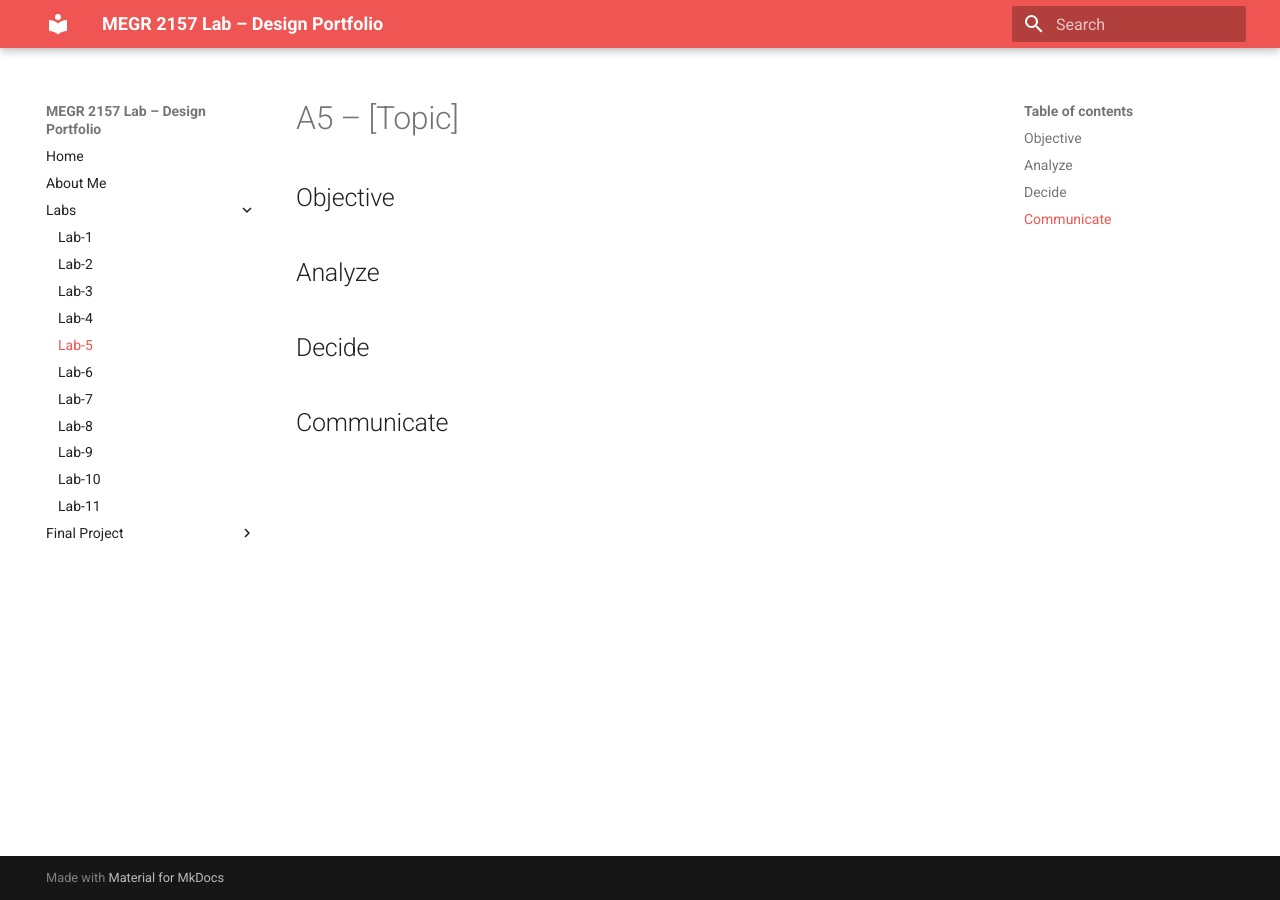
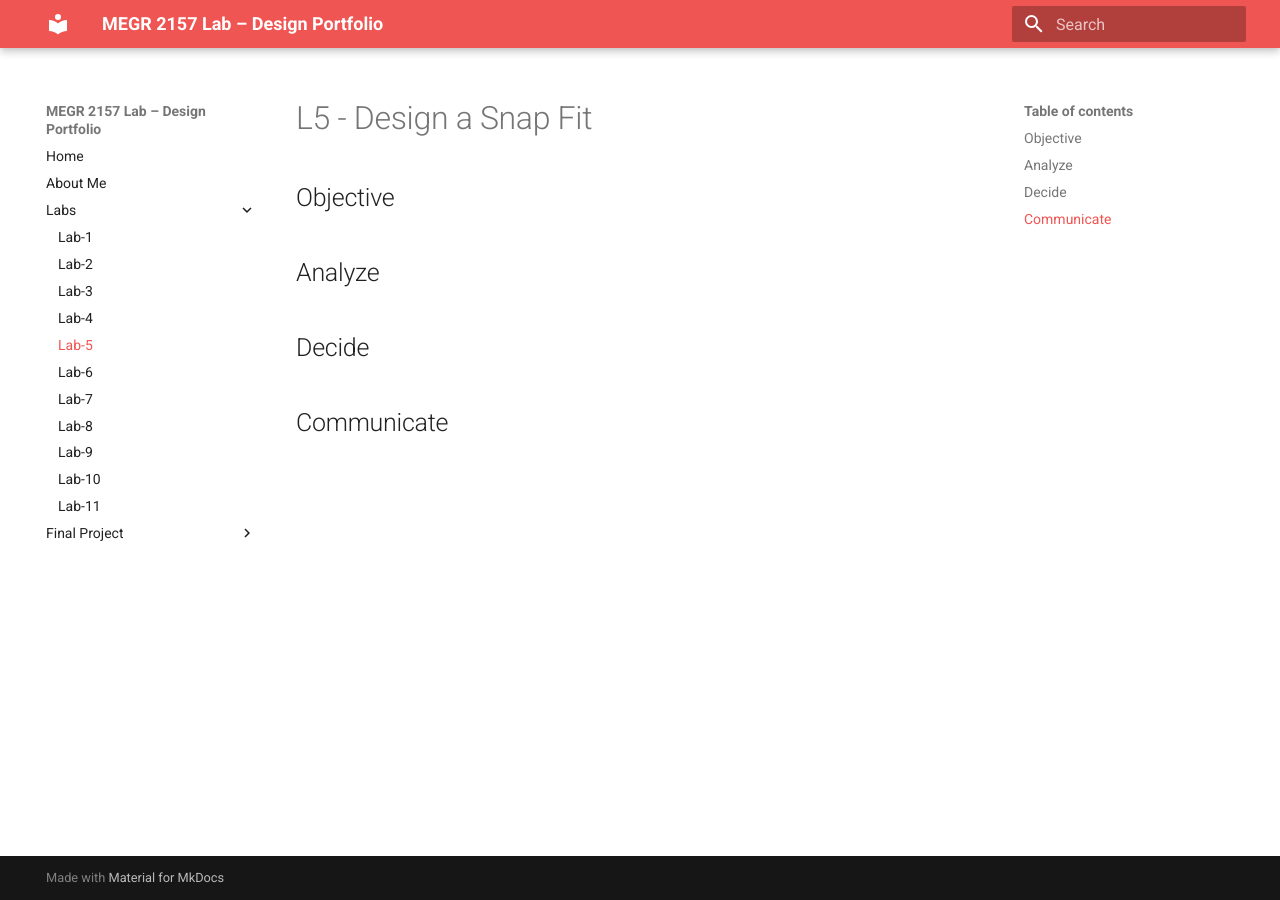
Before and after one commit to AndyChwalik/andy-chwalik-portfolio, an MkDocs documentation site: the page built from docs/Labs/L05/index.md, in a window 1280 px wide. Built offline with MkDocs 1.6.1 and Material for MkDocs 9.7.7, drawn with Linux system fonts in a browser that asks for light colours.

Commit message:
Update index.md

```diff
--- a/docs/Labs/L05/index.md
+++ b/docs/Labs/L05/index.md
@@ -1,4 +1,4 @@
-# A5 – [Topic]
+# L5 - Design a Snap Fit
 
 ## Objective
 
```
